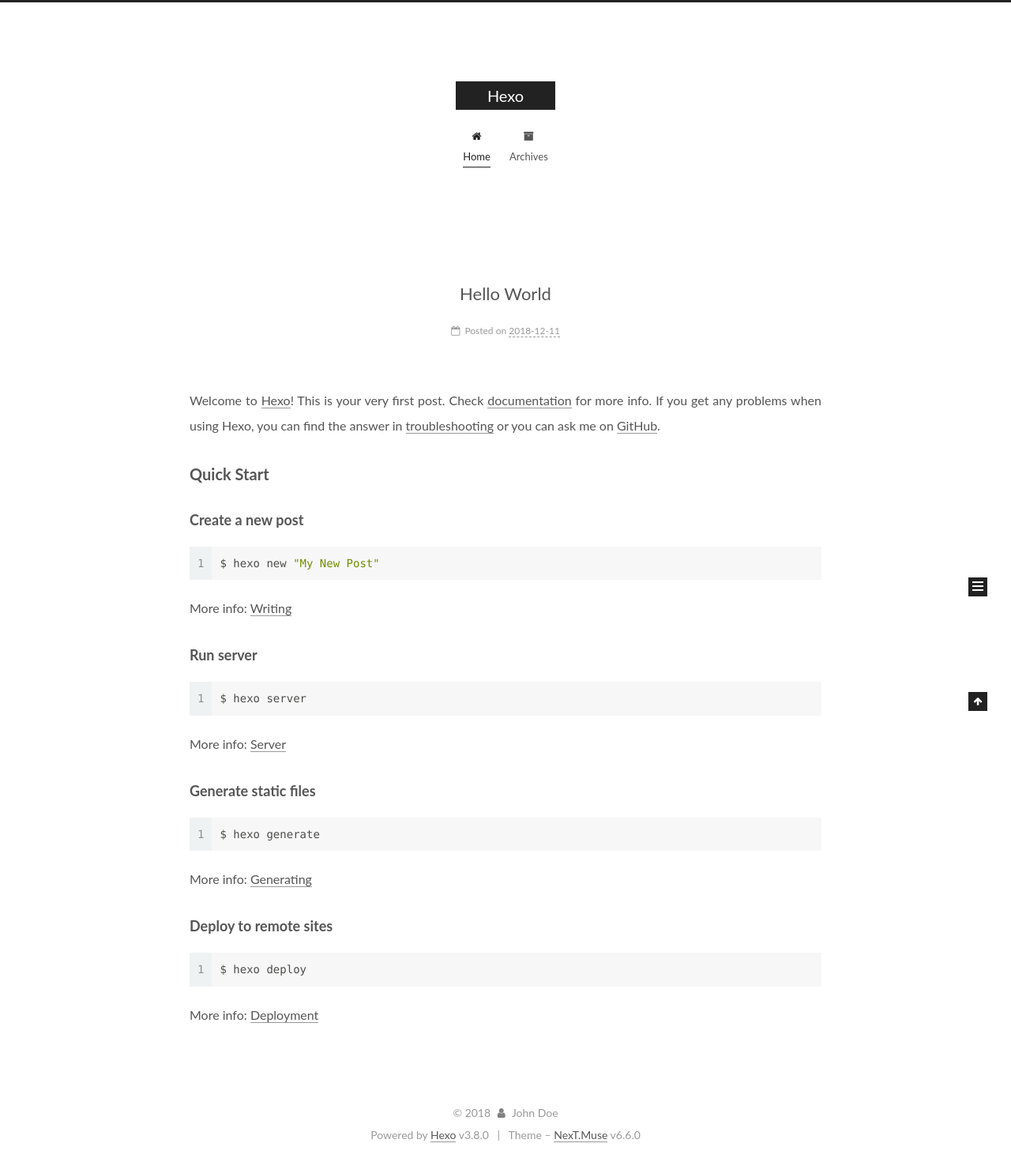
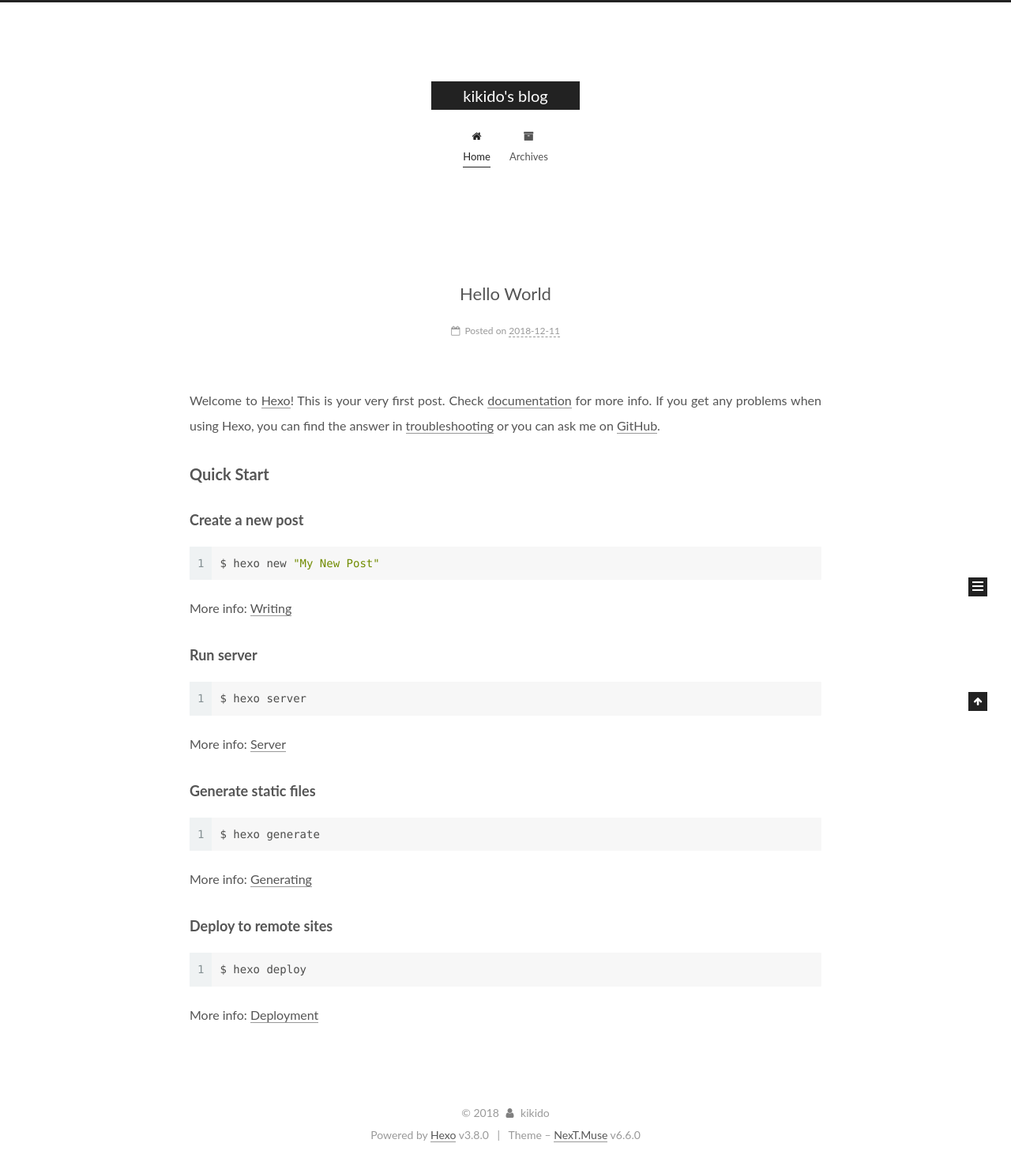
Before and after one commit to kikido/kikido.github.io, a plain HTML site: page index.html in a window 1280 px wide. Shown: the whole page at 79% size. Drawn offline with Linux system fonts and the light colour scheme.

Commit message:
Site updated: 2018-12-12 17:15:10

```diff
--- a/css/main.css
+++ b/css/main.css
@@ -1852,7 +1852,7 @@
   width: 4px;
   height: 4px;
   border-radius: 50%;
-  background: #46eb53;
+  background: #9cf225;
 }
 .links-of-blogroll {
   font-size: 13px;
--- a/index.html
+++ b/index.html
@@ -105,12 +105,12 @@
 
 
   <meta property="og:type" content="website">
-<meta property="og:title" content="Hexo">
+<meta property="og:title" content="kikido&#39;s blog">
 <meta property="og:url" content="http://yoursite.com/index.html">
-<meta property="og:site_name" content="Hexo">
+<meta property="og:site_name" content="kikido&#39;s blog">
 <meta property="og:locale" content="default">
 <meta name="twitter:card" content="summary">
-<meta name="twitter:title" content="Hexo">
+<meta name="twitter:title" content="kikido&#39;s blog">
 
 
 
@@ -127,7 +127,7 @@
   };
 </script>
 
-  <title>Hexo</title>
+  <title>kikido's blog</title>
 
 
 
@@ -187,7 +187,7 @@
     <div class="custom-logo-site-title">
       <a href="/" class="brand" rel="start">
         <span class="logo-line-before"><i></i></span>
-        <span class="site-title">Hexo</span>
+        <span class="site-title">kikido's blog</span>
         <span class="logo-line-after"><i></i></span>
       </a>
     </div>
@@ -295,13 +295,13 @@
     <link itemprop="mainEntityOfPage" href="http://yoursite.com/2018/12/11/hello-world/">
 
     <span hidden itemprop="author" itemscope="" itemtype="http://schema.org/Person">
-      <meta itemprop="name" content="John Doe">
+      <meta itemprop="name" content="kikido">
       <meta itemprop="description" content="">
       <meta itemprop="image" content="/images/avatar.gif">
     </span>
 
     <span hidden itemprop="publisher" itemscope="" itemtype="http://schema.org/Organization">
-      <meta itemprop="name" content="Hexo">
+      <meta itemprop="name" content="kikido's blog">
     </span>
 
 
@@ -455,7 +455,7 @@
         <div class="site-overview">
           <div class="site-author motion-element" itemprop="author" itemscope="" itemtype="http://schema.org/Person">
 
-              <p class="site-author-name" itemprop="name">John Doe</p>
+              <p class="site-author-name" itemprop="name">kikido</p>
               <p class="site-description motion-element" itemprop="description"></p>
           </div>
 
@@ -513,7 +513,7 @@
   <span class="with-love" id="animate">
     <i class="fa fa-user"></i>
   </span>
-  <span class="author" itemprop="copyrightHolder">John Doe</span>
+  <span class="author" itemprop="copyrightHolder">kikido</span>
 
 
 
```
Also changed, not shown: 2018/12/11/hello-world/index.html (+7 -7 lines), archives/2018/12/index.html (+7 -7 lines), archives/2018/index.html (+7 -7 lines), archives/index.html (+7 -7 lines).
